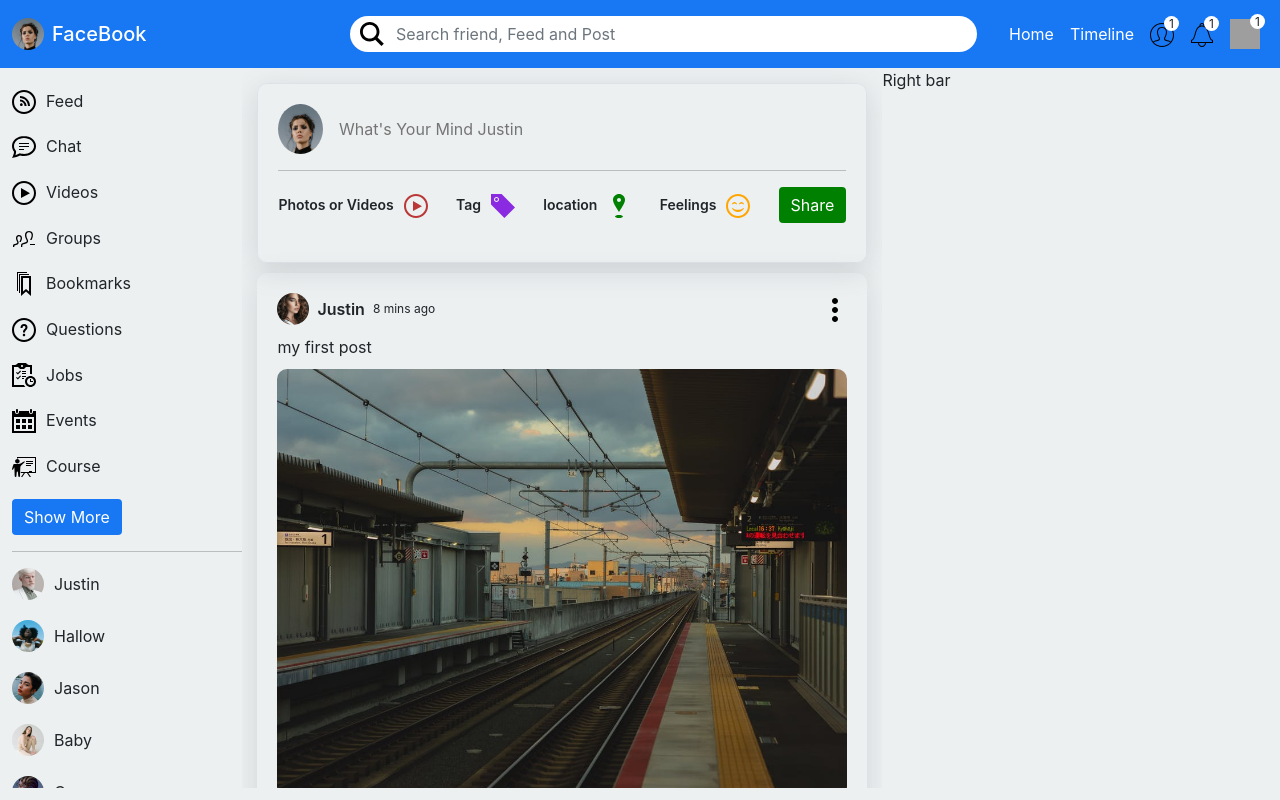
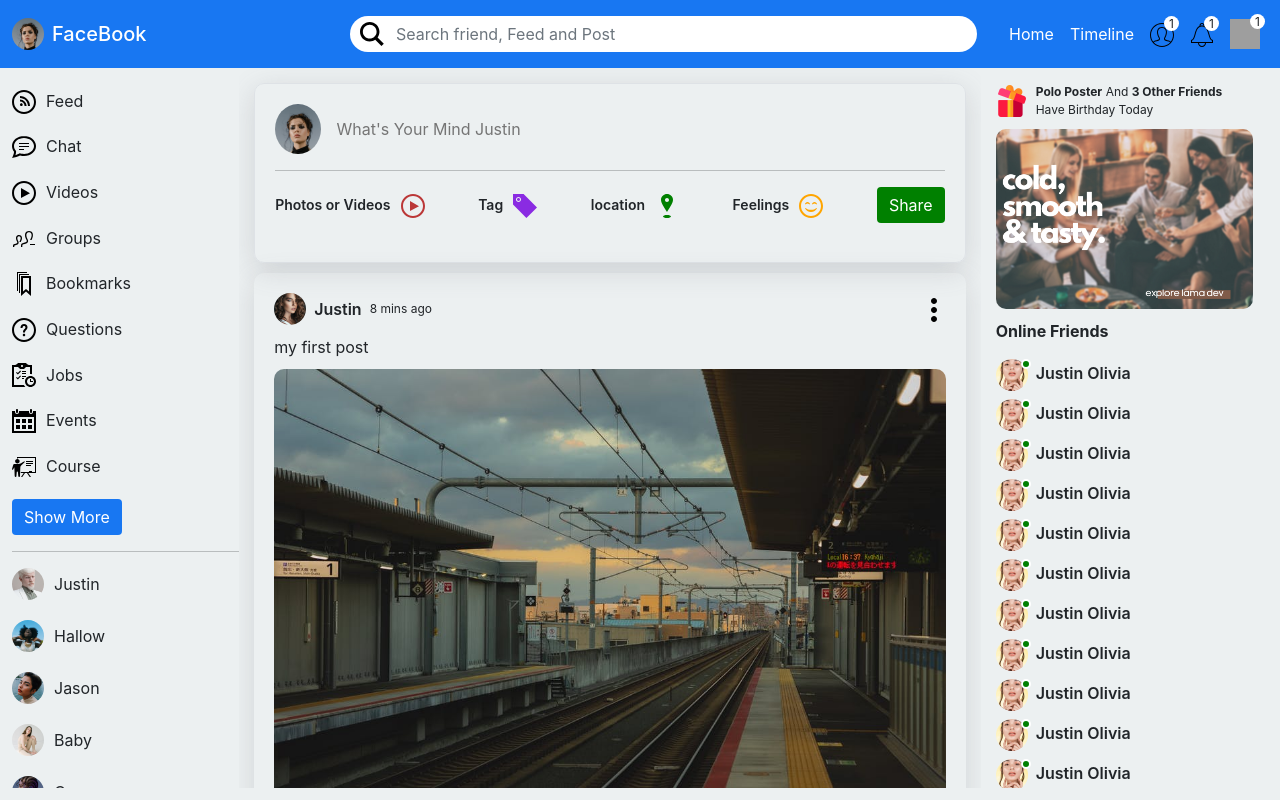
Before and after one commit to Hemath-life/FaceBook-Client, a React (Create React App) app: page / in a window 1280 px wide. Built offline with nearby package versions, Linux system fonts and the light colour scheme; grey boxes are pictures that could not be loaded.

Commit message:
V -0.3 -Righbar added

```diff
--- a/src/components/feed/feed.scss
+++ b/src/components/feed/feed.scss
@@ -1,7 +1,7 @@
 .feedContainer {
-	width: 50vw;
+	width: 65vw;
 	padding: 15px;
-	max-width: 60vw;
+	max-width: 63vw;
 	overflow-y: scroll;
 	height: 90vh;
 }
--- a/src/components/rightbar/Rightbar.jsx
+++ b/src/components/rightbar/Rightbar.jsx
@@ -1,5 +1,116 @@
+import "./rightbar.scss"
 const RightBar = () => {
-	return <div className=''>Right bar</div>
+	return (
+		<div className='rightBar'>
+			<div className='birthdayContainer d-flex justify-content-center align-items-center'>
+				<img src='assets/gift.png' alt='' />
+				<span className='text-capitalize ms-2 '>
+					<b>polo poster</b> and <b>3 other friends</b> have birthday today
+				</span>
+			</div>
+			<div className='rightBarAd'>
+				<img src='assets/ad.png ' alt='' />
+				<div className='onlineFriends'>
+					<span>
+						<b>Online Friends</b>
+					</span>
+					<ul className='p-0 d-flex  mt-2 flex-column'>
+						<li className='mt-2'>
+							<img src='assets/person/10.jpeg' alt='' />
+							<span className='online'></span>
+							<span className='ms-2'>Justin Olivia</span>
+						</li>
+						<li className='mt-2'>
+							<img src='assets/person/10.jpeg' alt='' />
+							<span className='online'></span>
+							<span className='ms-2'>Justin Olivia</span>
+						</li>{" "}
+						<li className='mt-2'>
+							<img src='assets/person/10.jpeg' alt='' />
+							<span className='online'></span>
+							<span className='ms-2'>Justin Olivia</span>
+						</li>{" "}
+						<li className='mt-2'>
+							<img src='assets/person/10.jpeg' alt='' />
+							<span className='online'></span>
+							<span className='ms-2'>Justin Olivia</span>
+						</li>{" "}
+						<li className='mt-2'>
+							<img src='assets/person/10.jpeg' alt='' />
+							<span className='online'></span>
+							<span className='ms-2'>Justin Olivia</span>
+						</li>{" "}
+						<li className='mt-2'>
+							<img src='assets/person/10.jpeg' alt='' />
+							<span className='online'></span>
+							<span className='ms-2'>Justin Olivia</span>
+						</li>{" "}
+						<li className='mt-2'>
+							<img src='assets/person/10.jpeg' alt='' />
+							<span className='online'></span>
+							<span className='ms-2'>Justin Olivia</span>
+						</li>{" "}
+						<li className='mt-2'>
+							<img src='assets/person/10.jpeg' alt='' />
+							<span className='online'></span>
+							<span className='ms-2'>Justin Olivia</span>
+						</li>{" "}
+						<li className='mt-2'>
+							<img src='assets/person/10.jpeg' alt='' />
+							<span className='online'></span>
+							<span className='ms-2'>Justin Olivia</span>
+						</li>{" "}
+						<li className='mt-2'>
+							<img src='assets/person/10.jpeg' alt='' />
+							<span className='online'></span>
+							<span className='ms-2'>Justin Olivia</span>
+						</li>{" "}
+						<li className='mt-2'>
+							<img src='assets/person/10.jpeg' alt='' />
+							<span className='online'></span>
+							<span className='ms-2'>Justin Olivia</span>
+						</li>{" "}
+						<li className='mt-2'>
+							<img src='assets/person/10.jpeg' alt='' />
+							<span className='online'></span>
+							<span className='ms-2'>Justin Olivia</span>
+						</li>{" "}
+						<li className='mt-2'>
+							<img src='assets/person/10.jpeg' alt='' />
+							<span className='online'></span>
+							<span className='ms-2'>Justin Olivia</span>
+						</li>{" "}
+						<li className='mt-2'>
+							<img src='assets/person/10.jpeg' alt='' />
+							<span className='online'></span>
+							<span className='ms-2'>Justin Olivia</span>
+						</li>{" "}
+						<li className='mt-2'>
+							<img src='assets/person/10.jpeg' alt='' />
+							<span className='online'></span>
+							<span className='ms-2'>Justin Olivia</span>
+						</li>{" "}
+						<li className='mt-2'>
+							<img src='assets/person/10.jpeg' alt='' />
+							<span className='online'></span>
+							<span className='ms-2'>Justin Olivia</span>
+						</li>{" "}
+						<li className='mt-2'>
+							<img src='assets/person/10.jpeg' alt='' />
+							<span className='online'></span>
+							<span className='ms-2'>Justin Olivia</span>
+						</li>{" "}
+						<li className='mt-2'>
+							<img src='assets/person/10.jpeg' alt='' />
+							<span className='online'></span>
+							<span className='ms-2'>Justin Olivia</span>
+						</li>
+					</ul>
+				</div>
+			</div>
+			.
+		</div>
+	)
 }
 
 export default RightBar
--- a/src/components/rightbar/rightbar.scss
+++ b/src/components/rightbar/rightbar.scss
@@ -0,0 +1,50 @@
+.rightBar {
+	height: 90vh;
+	overflow-y: scroll;
+	width: 25vw;
+	padding: 15px;
+	.birthdayContainer img {
+		height: 32px;
+		width: 32px;
+		object-fit: cover;
+	}
+}
+.birthdayContainer {
+	span {
+		font-size: 12px;
+	}
+}
+
+.rightBarAd {
+	margin-top: 10px;
+	img {
+		border-radius: 10px;
+		width: 100%;
+		object-fit: cover;
+	}
+}
+.onlineFriends {
+	margin-top: 10px;
+	img {
+		height: 32px;
+		width: 32px;
+		object-fit: cover;
+		border-radius: 50%;
+	}
+	li {
+		position: relative;
+		.online {
+			width: 10px;
+			height: 10px;
+			background-color: green;
+			border-radius: 50%;
+			position: absolute;
+			top: 0px;
+			left: 25px;
+			border: 2px solid #fff;
+		}
+		span:nth-child(3) {
+			font-weight: 600;
+		}
+	}
+}
--- a/src/scss/mine.scss
+++ b/src/scss/mine.scss
@@ -7,5 +7,5 @@
 .sideBar {
 	height: 90vh;
 	overflow-y: scroll;
-	width: 18vw;
+	width: 20vw;
 }
```
